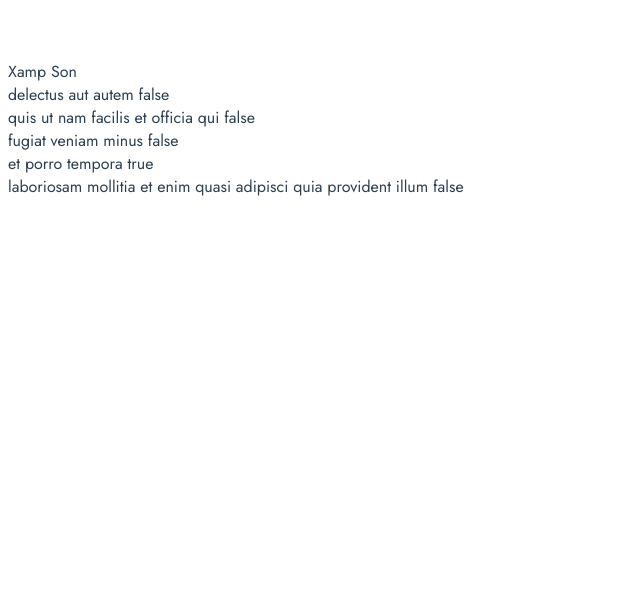
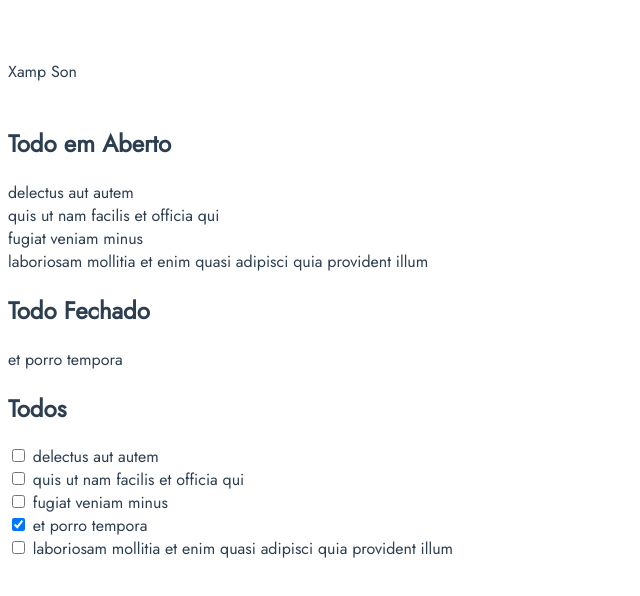
Before and after one commit to motinha122/app, a Vue app: page / in a window 1280 px wide. Shown: the top 596 px of the page, without its empty margins (0-640 px from the left). Built offline with nearby package versions, Linux system fonts and the light colour scheme.

Commit message:
compProp

```diff
--- a/src/components/CompProp.vue
+++ b/src/components/CompProp.vue
@@ -1,11 +1,24 @@
 <template>
     <div>
         {{ fullname }}
+    </div><br>
+
+    <h2>Todo em Aberto</h2>
+    <div v-for="todo in uncompletedTodos" :key="todo.id">
+        {{todo.title}}
     </div>
+
+    <h2>Todo Fechado</h2>
+    <div v-for="todo in completedTodos" :key="todo.id">
+        {{todo.title}}
+    </div>
+
+    <h2>Todos</h2>
     <div v-for="todo in todos" :key="todo.id">
+        <input type="checkbox" v-model="todo.completed">
         {{todo.title}}
-        <span>{{todo.completed}}</span>
     </div>
+
 </template>
 
 <script>
@@ -56,10 +69,13 @@ export default {
     },
     computed: {
         fullname() {
-            return `${this.user.firstName} ${this.user.lastName}`
+            return `${this.user.firstName} ${this.user.lastName}`;
         },
         uncompletedTodos(){
-            return this.todos
+            return this.todos.filter(todo=>!todo.completed); //completed: false
+        },
+        completedTodos(){
+            return this.todos.filter(todo=>todo.completed); //completed: true
         }
     }
 }
```
